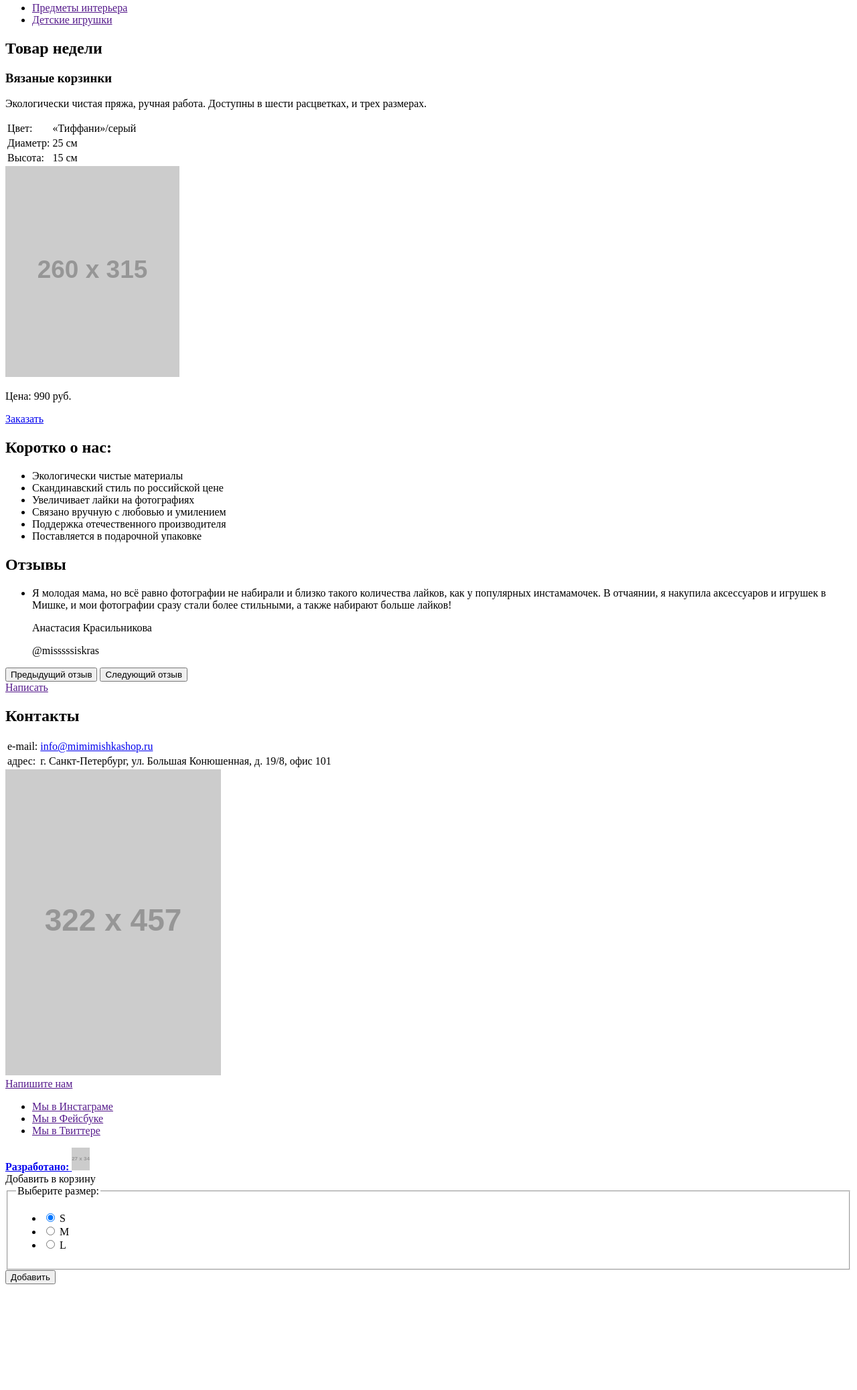
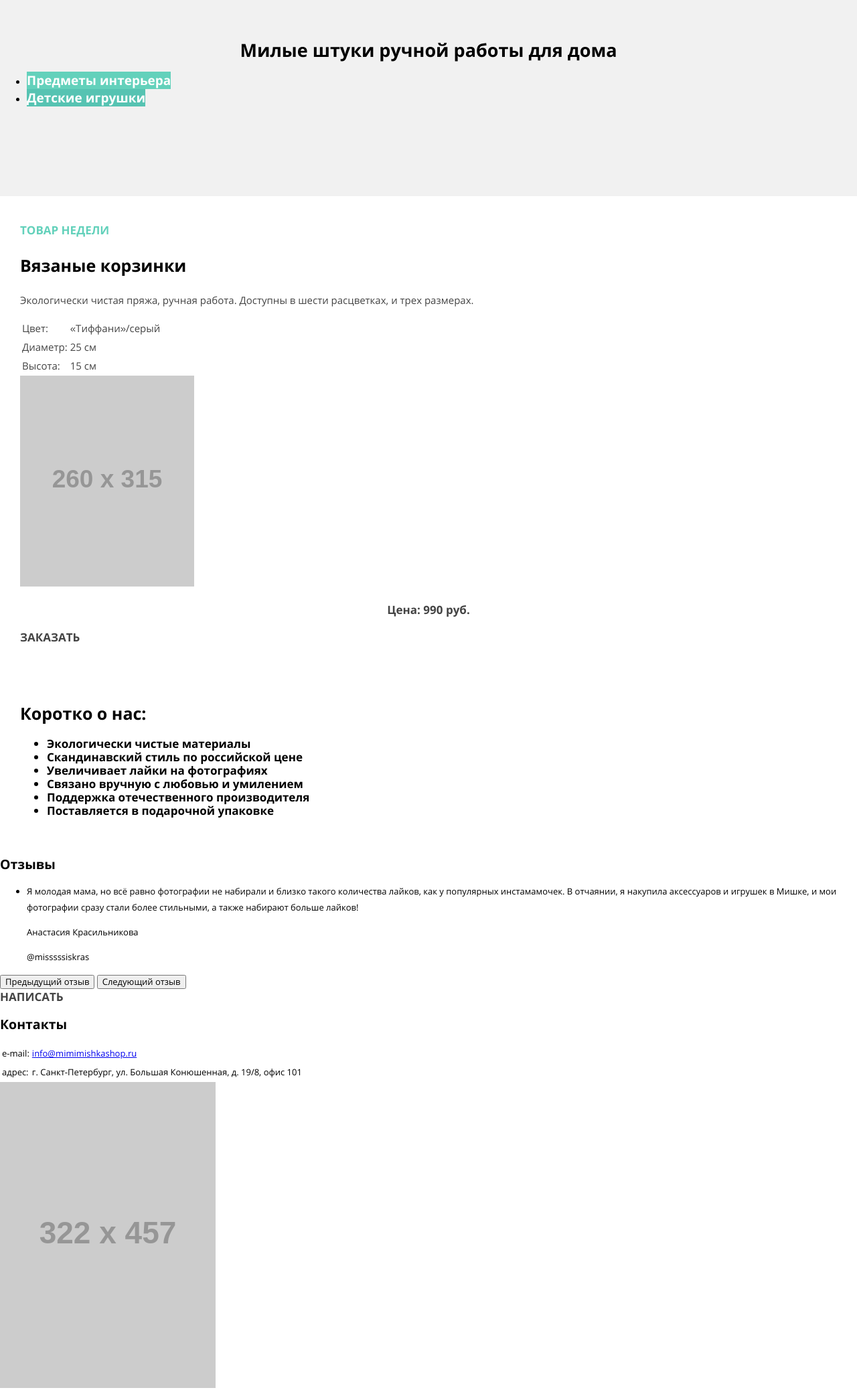
Before and after one commit to AileenKingsler/70879-mishka-16, a website: page source/index.html in a window 1280 px wide. Shown: the part 220-2296 px from the top of the page at 67% size. Before the commit the page ends 2146 px from the top, so only its background shows below. Drawn offline with nearby package versions, Linux system fonts and the light colour scheme; files that its build step writes are made by us from their sources; files whose address does not match are found by name.

Commit message:
Начинает вёрстку обязательных блоков с препроцессором

```diff
--- a/source/index.html
+++ b/source/index.html
@@ -3,6 +3,8 @@
   <head>
     <meta charset="utf-8">
     <title>HTML Academy: Мишка</title>
+    <link rel="stylesheet" href="css/normalize.css">
+    <link rel="stylesheet" href="css/style.css">
   </head>
   <body>
 
@@ -31,21 +33,21 @@
 
     <main class="page-main">
 
-      <section class="intro">
+      <section class="intro intro--mainpage">
         <h1 class="intro__title">Милые штуки ручной работы для дома</h1>
         <ul class="intro__list">
           <li class="intro__item">
             <a class="intro__link" href="">Предметы интерьера</a>
           </li>
           <li class="intro__item">
-            <a class="intro__link" href="">Детские игрушки</a>
+            <a class="intro__link intro__link--second" href="">Детские игрушки</a>
           </li>
         </ul>
       </section>
 
       <section class="hit">
         <h2 class="hit__title">Товар недели</h2>
-        <h3 class="hit__name">Вязаные корзинки</h3>
+        <h3 class="hit__name title">Вязаные корзинки</h3>
         <p class="hit__description">Экологически чистая пряжа, ручная работа. Доступны в шести расцветках, и трех размерах.</p>
         <table class="hit__characteristics">
           <tr>
@@ -67,7 +69,7 @@
       </section>
 
       <section class="about-us">
-        <h2 class="about-us__title">Коротко о нас:</h2>
+        <h2 class="about-us__title title">Коротко о нас:</h2>
         <ul class="about-us__list">
           <li class="about-us__item about-us__item--eco">Экологически чистые материалы</li>
           <li class="about-us__item about-us__item--price">Скандинавский стиль по российской цене</li>
--- /dev/null
+++ b/source/sass/blocks/about-us.scss
@@ -0,0 +1,9 @@
+.about-us {
+  padding-top: 25px;
+  padding-bottom: 25px;
+  padding-left: 30px;
+  padding-right: 30px;
+  font-size: 17px;
+  line-height: 20px;
+  font-weight: bold;
+}
--- /dev/null
+++ b/source/sass/blocks/button.scss
@@ -0,0 +1,10 @@
+.button {
+  text-align: center;
+  text-decoration: none;
+  font-size: 17px;
+  line-height: 20px;
+  font-weight: bold;
+  color: $light-text-color;
+  text-transform: uppercase;
+  cursor: pointer;
+}
--- /dev/null
+++ b/source/sass/blocks/hit.scss
@@ -0,0 +1,25 @@
+.hit {
+  padding-top: 25px;
+  padding-bottom: 40px;
+  padding-left: 30px;
+  padding-right: 30px;
+  font-size: 15px;
+  color: $light-text-color;
+}
+
+.hit__title {
+  color: $accent-color;
+  font-size: 17px;
+  font-weight: bold;
+  text-transform: uppercase;
+}
+
+.hit__name {
+  color: #000000;
+}
+
+.hit__price {
+  font-size: 17px;
+  font-weight: bold;
+  text-align: center;
+}
--- /dev/null
+++ b/source/sass/blocks/intro.scss
@@ -0,0 +1,32 @@
+.intro {
+  background-color: #f1f1f1;
+  padding-top: 70px;
+  padding-bottom: 70px;
+
+  &--mainpage {
+    padding-bottom: 120px;
+  }
+
+}
+
+.intro__title {
+  padding-left: 30px;
+  padding-right: 30px;
+  font-size: 27px;
+  line-height: 30px;
+  font-weight: bold;
+  text-align: center;
+}
+
+.intro__link {
+  font-size: 19px;
+  font-weight: bold;
+  color: #ffffff;
+  text-decoration: none;
+  background-color: $accent-color;
+
+  &--second {
+    background-color: #56c3b2;
+  }
+
+}
--- /dev/null
+++ b/source/sass/blocks/main-nav.scss
@@ -0,0 +1,6 @@
+.main-nav__link {
+  color: #000000;
+  font-size: 17px;
+  font-weight: bold;
+  text-decoration: none;
+}
--- /dev/null
+++ b/source/sass/blocks/order-popup.scss
@@ -0,0 +1,34 @@
+.order-popup {
+  background-color: #ffffff;
+  padding: 30px 30px 45px;
+  text-align: center;
+}
+
+.order-popup__title {
+  font-size: 25px;
+  line-height: 30px;
+  font-weight: bold;
+  text-transform: uppercase;
+}
+
+.order-popup__legend {
+  font-size: 15px;
+  color: $light-text-color;
+}
+
+.order-popup__label {
+  font-size: 17px;
+  font-weight: bold;
+  color: $light-text-color;
+}
+
+.order-popup__submit {
+  font-size: 17px;
+  font-weight: bold;
+  text-transform: uppercase;
+  text-align: center;
+  color: #ffffff;
+  background-color: $accent-color;
+  border: none;
+  cursor: pointer;
+}
--- /dev/null
+++ b/source/sass/blocks/page-footer.scss
@@ -0,0 +1,15 @@
+.page-footer {
+  background-color: #f1f1f1;
+  padding-left: 30px;
+  padding-right: 30px;
+  text-align: center;
+}
+
+.copyright__link {
+  text-decoration: none;
+  color: #000000;
+}
+.copyright__text {
+  font-size: 19px;
+  font-weight: bold;
+}
--- /dev/null
+++ b/source/sass/blocks/page-header.scss
@@ -0,0 +1,4 @@
+.page-header {
+  padding-left: 30px;
+  padding-right: 30px;
+}
--- /dev/null
+++ b/source/sass/blocks/products.scss
@@ -0,0 +1,23 @@
+.products {
+  padding-top: 30px;
+  padding-left: 30px;
+  padding-right: 30px;
+}
+
+.product__title-link {
+  color: #000000;
+  text-decoration: none;
+}
+.product__title {
+  font-size: 17px;
+  font-weight: bold;
+}
+
+.product__description {
+  color: $light-text-color;
+}
+
+.product__price {
+  font-size: 15px;
+  font-weight: bold;
+}
--- /dev/null
+++ b/source/sass/blocks/title.scss
@@ -0,0 +1,5 @@
+.title {
+  font-size: 25px;
+  line-height: 30px;
+  font-weight: bold;
+}
--- /dev/null
+++ b/source/sass/style.scss
@@ -0,0 +1,50 @@
+@font-face {
+  font-family: 'Open Sans';
+  src: url('../fonts/opensans.woff') format('woff'),
+  url('../fonts/opensans.woff2') format('woff2');
+  font-weight: normal;
+  font-style: normal;
+}
+
+@font-face {
+  font-family: 'Open Sans';
+  src: url('../fonts/opensansbold.woff') format('woff'),
+  url('../fonts/opensansbold.woff2') format('woff2');
+  font-weight: bold;
+  font-style: normal;
+}
+
+html {
+  box-sizing: border-box;
+  font-family: 'Open Sans', 'Helvetica', sans-serif;
+  font-size: 13px;
+  line-height: 24px;
+}
+
+*,
+*::before,
+*::after {
+  box-sizing: inherit;
+}
+
+@import 'vars.scss';
+
+@import 'blocks/button.scss';
+
+@import 'blocks/title.scss';
+
+@import 'blocks/page-header.scss';
+
+@import 'blocks/intro.scss';
+
+@import 'blocks/main-nav.scss';
+
+@import 'blocks/hit.scss';
+
+@import 'blocks/about-us.scss';
+
+@import 'blocks/page-footer.scss';
+
+@import 'blocks/order-popup.scss';
+
+@import 'blocks/products.scss';
--- /dev/null
+++ b/source/sass/vars.scss
@@ -0,0 +1,2 @@
+$accent-color: #63d1bb;
+$light-text-color: #444444;
```
Also changed, not shown: source/catalog.html (+2 -0 lines), source/form.html (+2 -0 lines), 1 other file.
